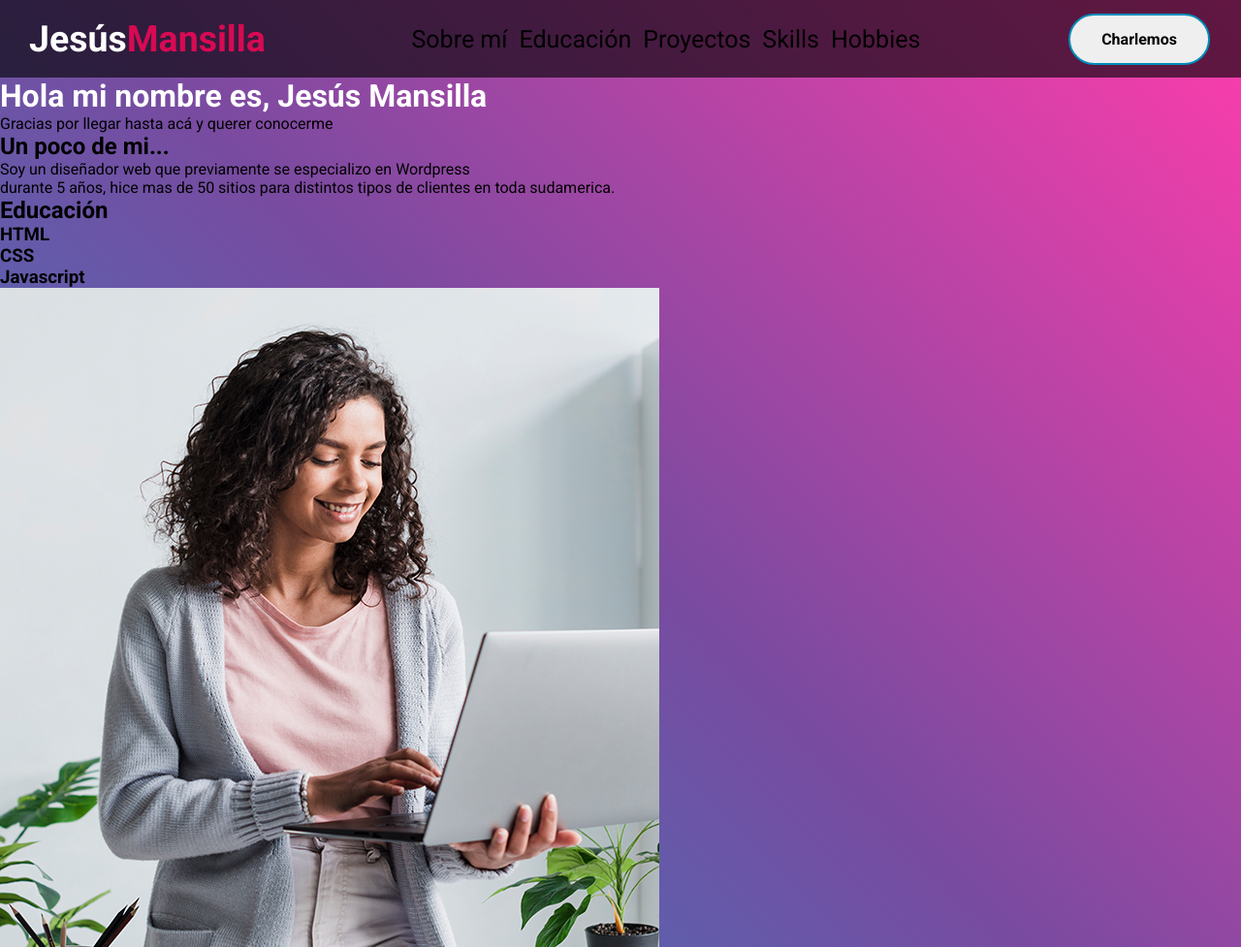
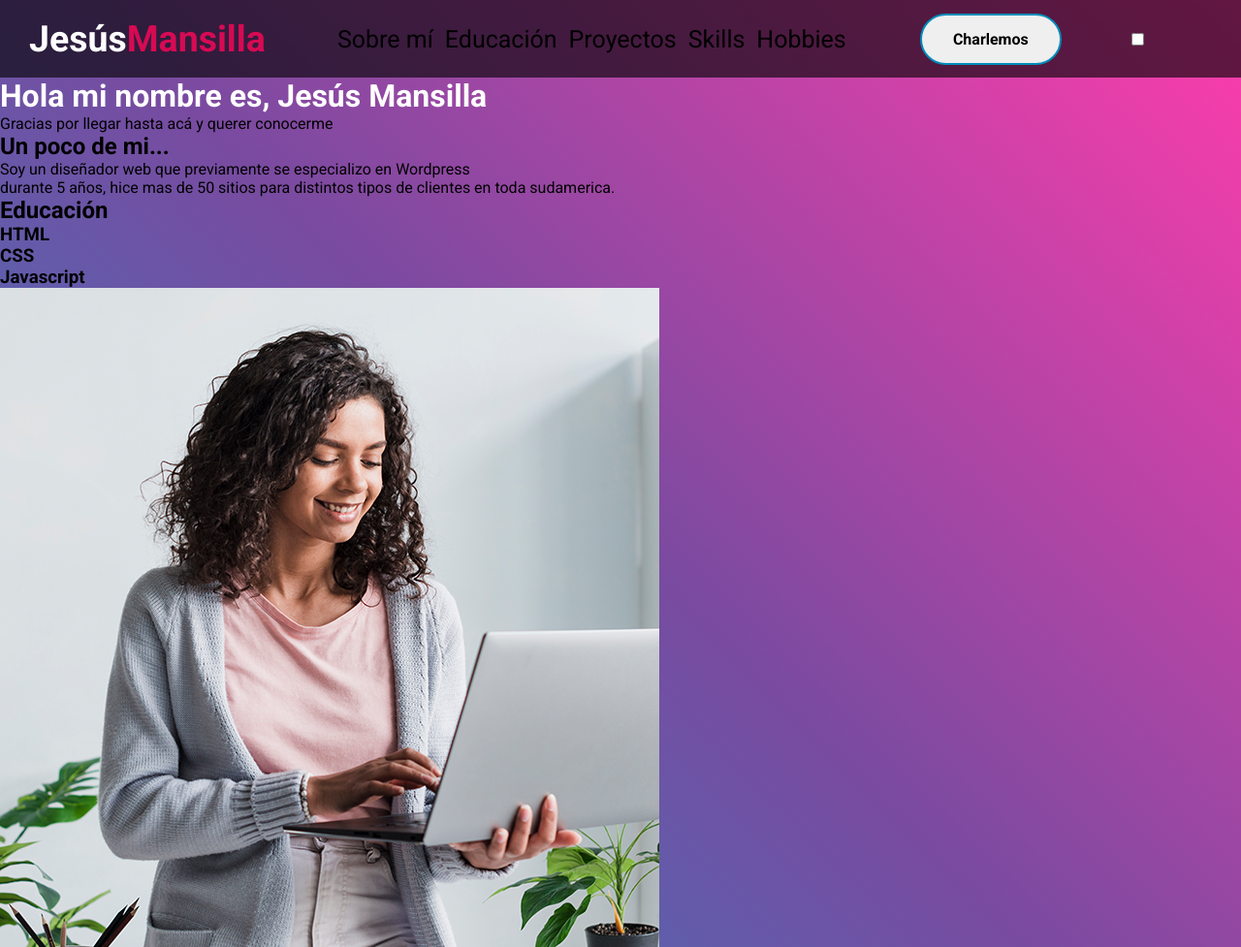
Before and after one commit to pablopdf/cv-jesus, a plain HTML site: page index.html in a window 1280 px wide. Shown: the top 977 px of the page at 97% size. Drawn offline with Linux system fonts and the light colour scheme.

```diff
--- a/index.html
+++ b/index.html
@@ -31,6 +31,11 @@
       </ul>
 
       <a href="wa.me/5491122421433"><button>Charlemos</button></a>
+
+      <input type="checkbox" id="checkbox">
+      <label for="check" class="checkbtn">
+        <i class="fas fa-bars"></i>
+      </label>
 
     </nav>
        <presentacion>
```
